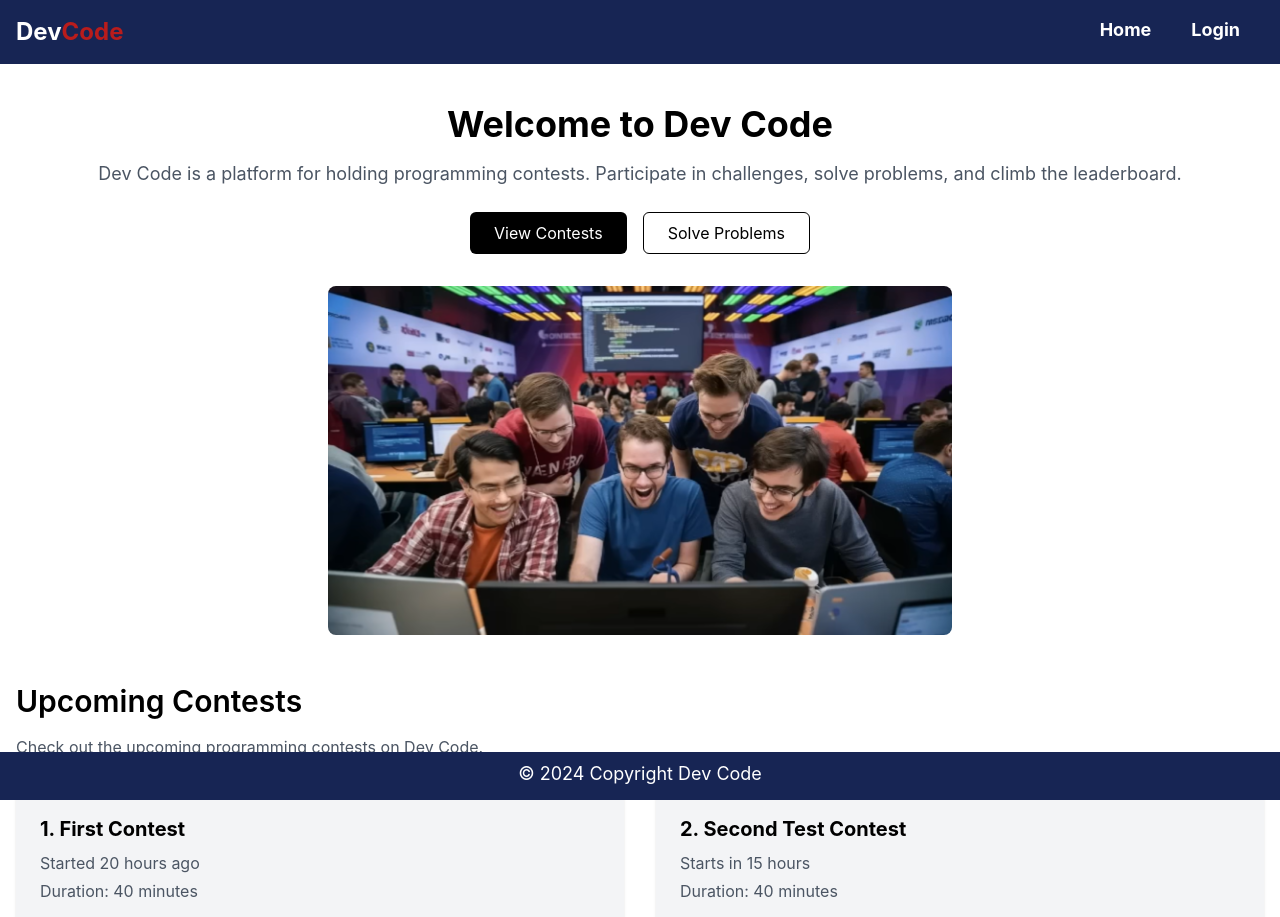
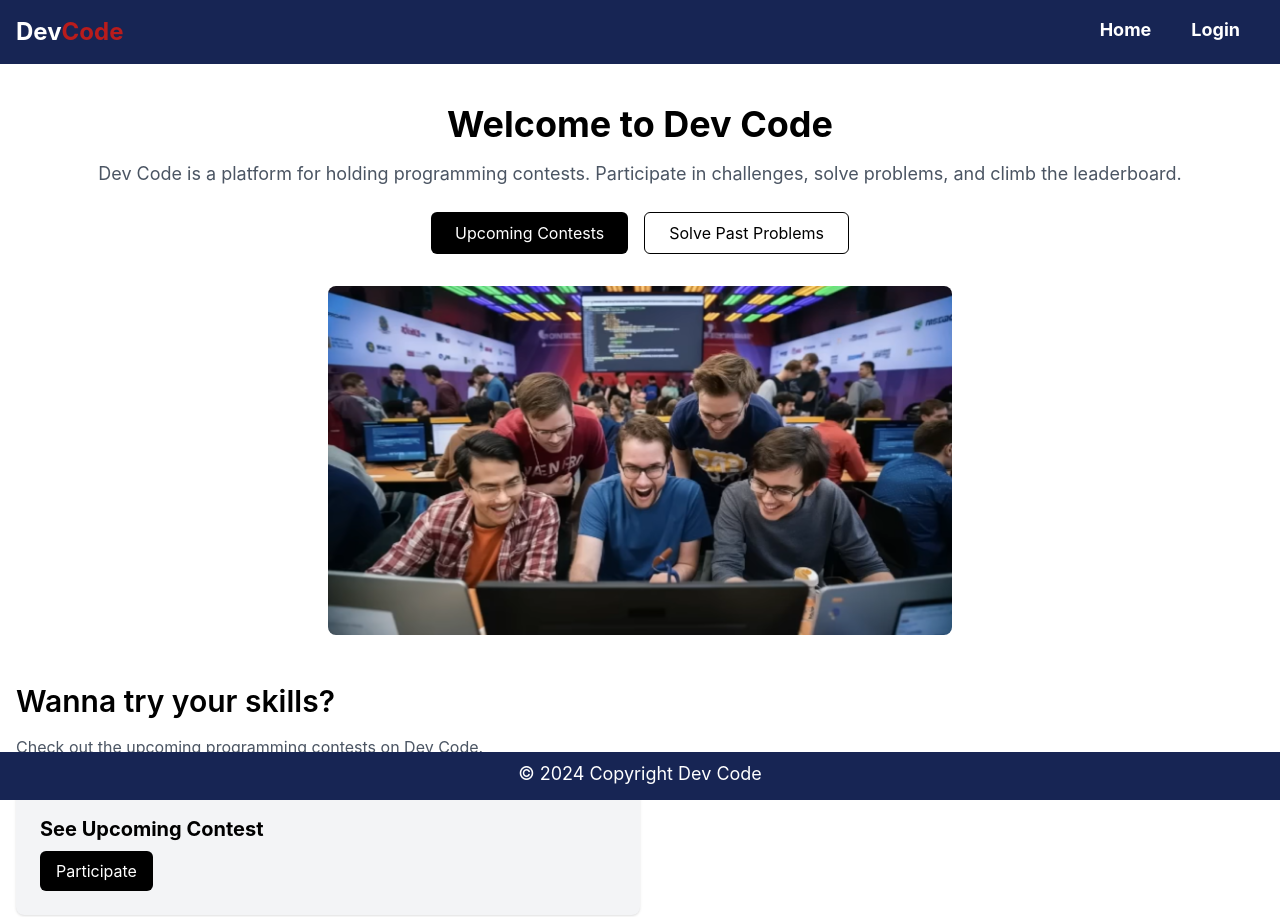
Before and after one commit to dpk-smartcoder/Dev_Code, a React (Create React App) app in the folder frontend/devcode-frontend/: page / in a window 1280 px wide. Shown: the top 917 px of the page. Built offline with nearby package versions, Linux system fonts and the light colour scheme.

Commit message:
fixed some bugs of homepage ang styled contest rankings page

```diff
--- a/frontend/devcode-frontend/src/pages/contest_ranking.js
+++ b/frontend/devcode-frontend/src/pages/contest_ranking.js
@@ -38,14 +38,37 @@ function ContestRanking(){
     const { qId, cId, uId } = useParams();
     return <div>
     <Header></Header>
-    <h1>contest rankings</h1>
+    {/* <h1>contest rankings</h1>
     <h1> for Question ID {parseInt(qId)%1000}, Contest {parseInt(cId)%1000}, User ID {parseInt(uId)%1000}</h1>
     <h1>Your Rank = {urank}</h1>
     {ranks.map((u,index)=>{
     const { date, time } = formatDateTime(u.t);
     return <div>
     <p>rank : {index+1} username : {u.userDetails.name} userid : {u.userDetails.email} time : {time}</p><br></br>
-    </div>})}
+    </div>})} */}
+     <div className="container mx-auto px-4 py-8">
+      <div className="flex justify-center content-center"><h1 className="text-3xl font-bold mb-4">Contest Rankings</h1></div>
+      <div className="flex justify-center content-center"><h3 className="text-xl font-medium mb-4">Your Rank = {urank}</h3></div>
+      <br></br>
+      <div className="flex justify-center content-center">
+      <ul className="list-disc space-y-4 w-1/2">
+        {ranks.map((user, index) => {
+          const { date, time } = formatDateTime(user.t);
+          return (
+            <li key={index} className="flex items-center justify-between">
+              <div className="flex space-x-4">
+                <span className="text-lg font-medium">{index + 1}.</span>
+                <div>
+                  <p className="text-base font-normal">{user.userDetails.name}</p>
+                  <p className="text-sm text-gray-500">User ID: {user.userDetails.email}</p>
+                </div>
+              </div>
+              <p className="text-lg text-gray-500">{time}</p>
+            </li>
+          );
+        })}
+      </ul></div>
+    </div>
     <Footer></Footer>
     </div>
 }
--- a/frontend/devcode-frontend/src/pages/home.js
+++ b/frontend/devcode-frontend/src/pages/home.js
@@ -1,9 +1,33 @@
-import React from "react";
+import React, { useEffect,useState } from "react";
 import homePic from "../images/HomePic.png"
 import Header from "../components/header";
 import Footer from "../components/footer";
 
 function Home() {
+  const [isAuthenticated, setIsAuthenticated] = useState(false);
+
+  useEffect(() => {
+    const userGoogleId = localStorage.getItem("usergoogleId");
+    setIsAuthenticated(!!userGoogleId); // Check if user is authenticated
+  }, []);
+
+  async function upcoming(e) {
+    e.preventDefault();
+    if (isAuthenticated) {
+      window.location.href = "/upcomingcontest";
+    } else {
+      window.location.href="/login";
+    }
+  }
+
+  async function past(e) {
+    e.preventDefault();
+    if (isAuthenticated) {
+      window.location.href = "/pastcontests";
+    } else {
+      window.location.href="/login";
+    }
+  }
   return (
     <div>
       <Header />
@@ -16,11 +40,11 @@ function Home() {
             in challenges, solve problems, and climb the leaderboard.
           </p>
           <div className="flex justify-center space-x-4 mb-8">
-            <button className="bg-black text-white py-2 px-6 rounded-md hover:bg-gray-800">
-              View Contests
+            <button onClick={upcoming} className="bg-black text-white py-2 px-6 rounded-md hover:bg-gray-800" >
+              Upcoming Contests
             </button>
-            <button className="border border-black py-2 px-6 rounded-md hover:bg-gray-200">
-              Solve Problems
+            <button onClick={past} className="border border-black py-2 px-6 rounded-md hover:bg-gray-200" >
+              Solve Past Problems
             </button>
           </div>
           <img
@@ -32,7 +56,7 @@ function Home() {
 
         {/* Upcoming Contests Section */}
         <div>
-          <h2 className="text-3xl font-semibold mb-4">Upcoming Contests</h2>
+          <h2 className="text-3xl font-semibold mb-4">Wanna try your skills?</h2>
           <p className="text-gray-600 mb-8">
             Check out the upcoming programming contests on Dev Code.
           </p>
@@ -40,20 +64,9 @@ function Home() {
           {/* Contest List */}
           <div className="flex space-x-8 mb-12">
             <div className="w-1/2 bg-gray-100 p-6 rounded-lg shadow hover:bg-slate-200">
-              <h3 className="text-xl font-bold mb-2">1. First Contest</h3>
-              <p className="text-gray-600 mb-1">Started 20 hours ago</p>
-              <p className="text-gray-600 mb-4">Duration: 40 minutes</p>
-              <button className="bg-black text-white py-2 px-4 rounded-md hover:bg-gray-800">
+              <h3 className="text-xl font-bold mb-2">See Upcoming Contest</h3>
+              <button onClick={upcoming} className="bg-black text-white py-2 px-4 rounded-md hover:bg-gray-800">
                 Participate
-              </button>
-            </div>
-
-            <div className="w-1/2 bg-gray-100 p-6 rounded-lg shadow hover:bg-slate-200">
-              <h3 className="text-xl font-bold mb-2">2. Second Test Contest</h3>
-              <p className="text-gray-600 mb-1">Starts in 15 hours</p>
-              <p className="text-gray-600 mb-4">Duration: 40 minutes</p>
-              <button className="bg-gray-200 text-black py-2 px-4 rounded-md hover:bg-gray-300">
-                View Contest
               </button>
             </div>
           </div>
--- a/frontend/devcode-frontend/src/pages/login.js
+++ b/frontend/devcode-frontend/src/pages/login.js
@@ -13,7 +13,6 @@ import axios from "axios";
     })
     .then((response) => {
       localStorage.setItem('usergoogleId',response.data);
-      console.log(localStorage.getItem('usergoogleId'));
       window.location.href=("/");
     })
     .catch((error) => {
```
